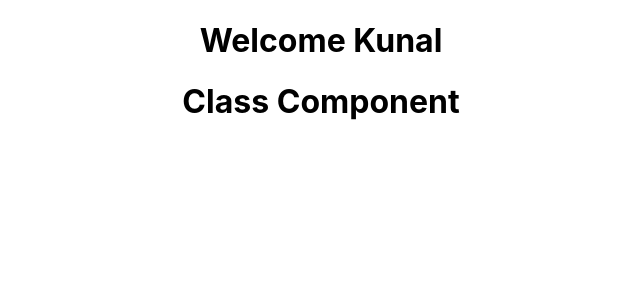
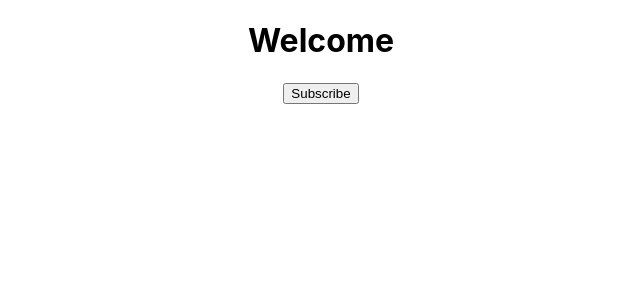
Before and after one commit to kakarot96/hello-world, a React (Create React App) app: page / in a window 1280 px wide. Shown: the top 300 px of the page, without its empty margins (319-959 px from the left). Built offline with nearby package versions, Linux system fonts and the light colour scheme.

Commit message:
Using state

```diff
--- a/src/App.js
+++ b/src/App.js
@@ -3,12 +3,14 @@ import logo from './logo.svg';
 import './App.css';
 import Greet from './Components/Greet'
 import Welcome from './Components/Welcome'
+import Message from './Components/Message'
 
 function App() {
   return (
     <div className="App">
-      <Greet/>
-      <Welcome/>
+      <Message/>
+      {/* <Greet/>
+      <Welcome/> */}
     </div>
   );
 }
--- /dev/null
+++ b/src/Components/Message.js
@@ -0,0 +1,25 @@
+import React, {Component} from 'react'
+
+class Message extends Component{
+    constructor(){
+        super();
+        this.state = {
+            message : "Welcome"
+        }
+    }
+     changeState(){
+        this.setState({
+            message : "Thanks for Subscribing"
+        });
+    }
+    render(){
+        return (
+            <div>
+                <h1>{this.state.message}</h1>
+                <button onClick={()=> this.changeState()}>Subscribe</button>
+            </div>
+        )
+    }
+}
+
+export default Message
```
